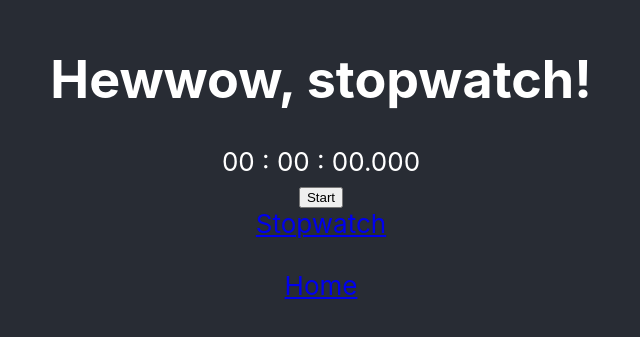
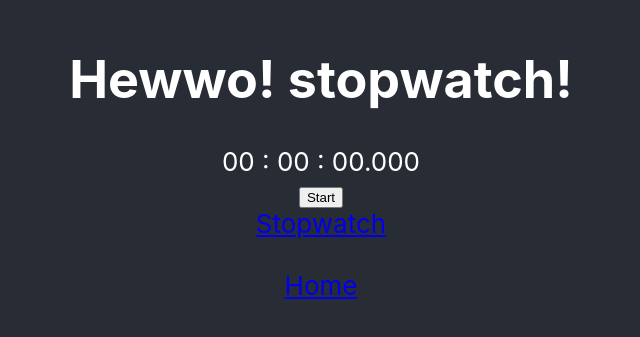
Before and after one commit to mdiplacido/react-demos, a React (Create React App) app: page /stopwatch in a window 1280 px wide. Shown: the part 243-580 px from the top of the page, without its empty margins (319-959 px from the left). Built offline with nearby package versions, Linux system fonts and the light colour scheme.

Commit message:
fixing spelling mistake ;)

```diff
--- a/src/stopwatch/stopwatch.container.tsx
+++ b/src/stopwatch/stopwatch.container.tsx
@@ -52,7 +52,7 @@ export default class StopwatchContainer extends Component<{}, StopWatchState> {
   render() {
     return (
       <div>
-        <h1>Hewwow, stopwatch!</h1>
+        <h1>Hewwo! stopwatch!</h1>
 
         <StopwatchDigits
           hours={this.state.hours}
```
